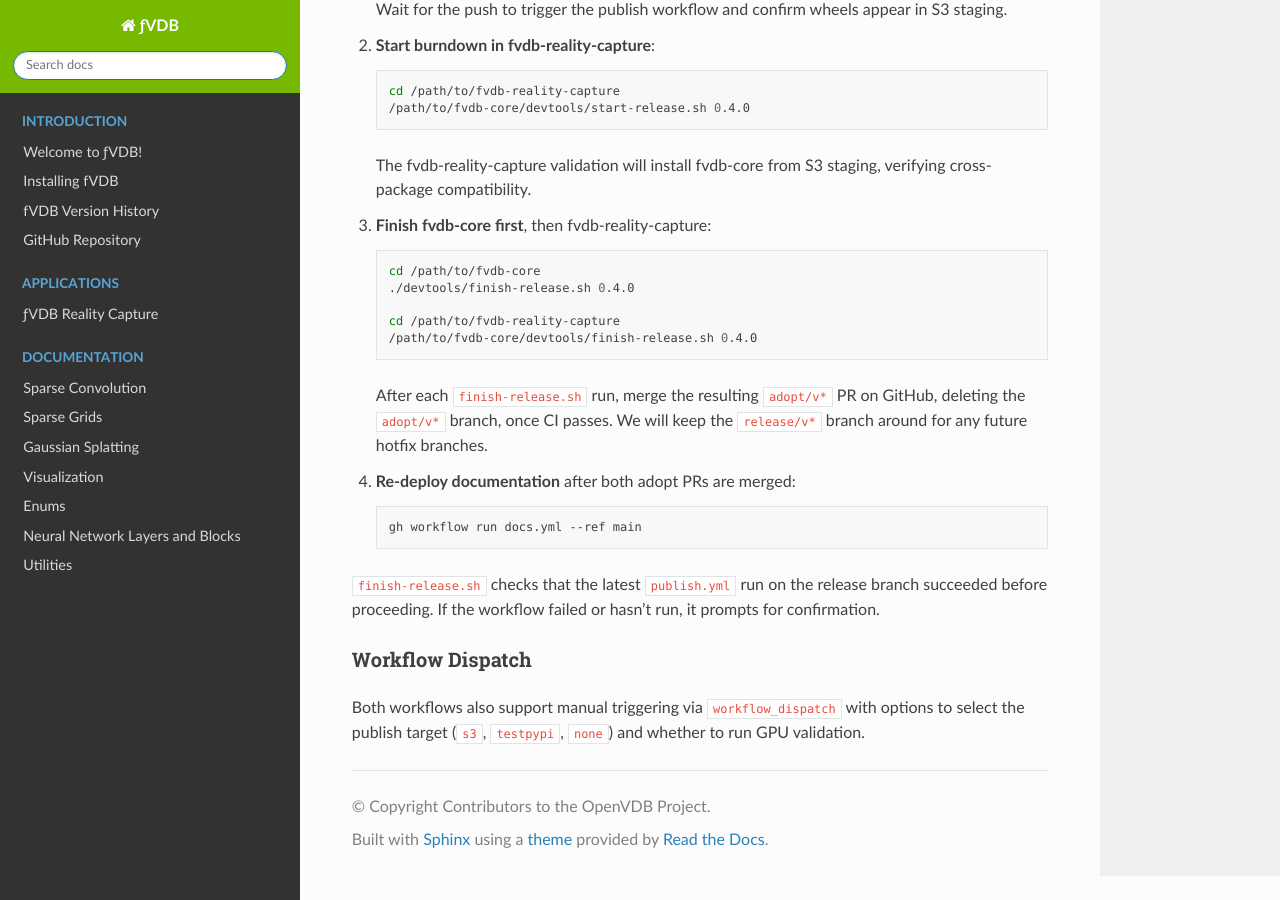
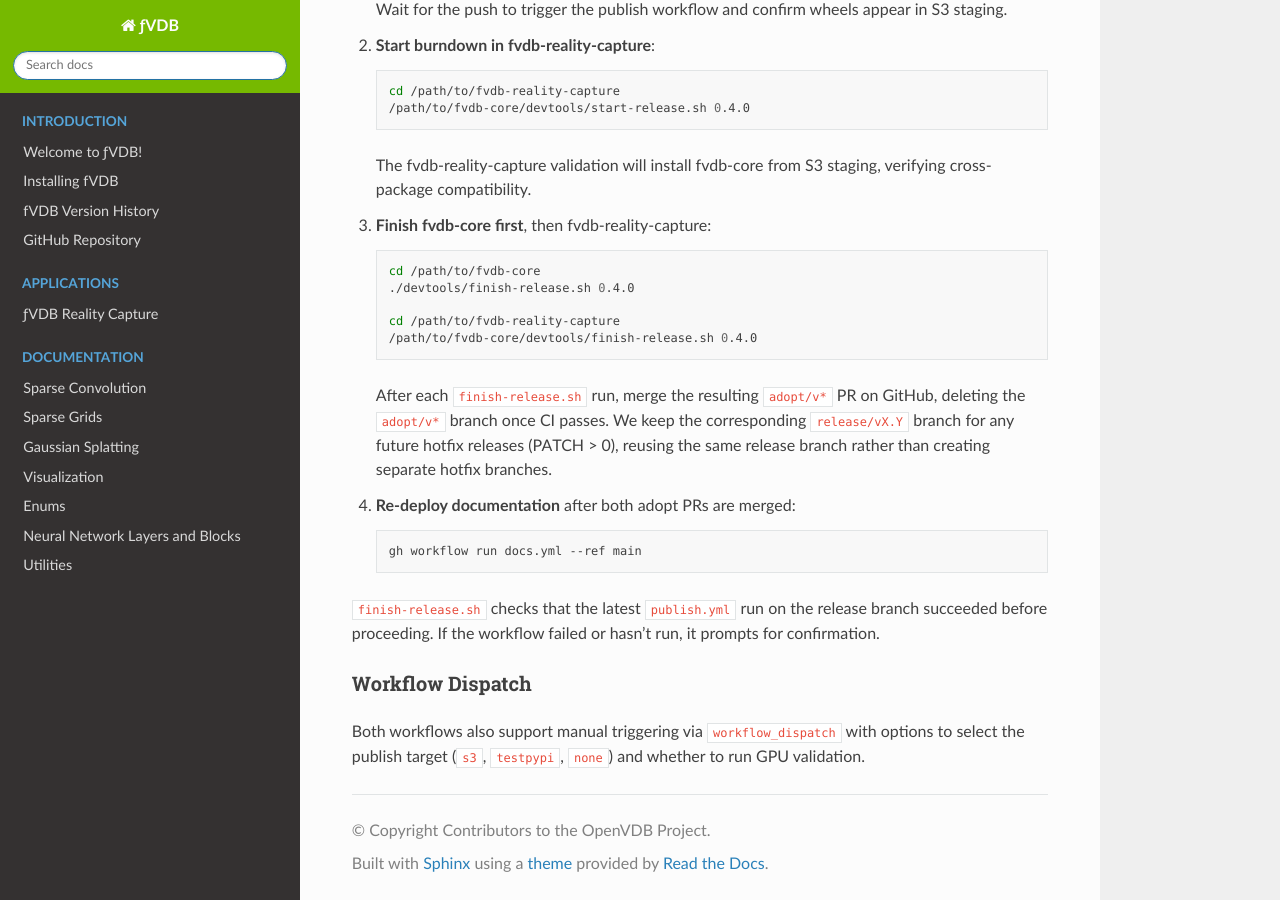
Before and after one commit to openvdb/fvdb-core, a Sphinx documentation site: the page built from docs/release-process.md, in a window 1280 px wide and 900 px high, scrolled down 6397 px. Built offline with Sphinx 7.4.7 and the Read the Docs theme 3.1.0, drawn with Linux system fonts in a browser that asks for light colours; pages that are not in the unit, such as notebooks, are missing from menus.

Commit message:
Update docs/release-process.md
Co-authored-by: Copilot <175728472+Copilot@users.noreply.github.com>
Signed-off-by: Jonathan Swartz <jonathan@jswartz.info>

````diff
--- a/docs/release-process.md
+++ b/docs/release-process.md
@@ -293,8 +293,10 @@ is:
    ```
 
    After each `finish-release.sh` run, merge the resulting `adopt/v*` PR
-   on GitHub, deleting the `adopt/v*` branch, once CI passes.  We will keep
-   the `release/v*` branch around for any future hotfix branches.
+   on GitHub, deleting the `adopt/v*` branch once CI passes. We keep the
+   corresponding `release/vX.Y` branch for any future hotfix releases
+   (PATCH > 0), reusing the same release branch rather than creating
+   separate hotfix branches.
 
 4. **Re-deploy documentation** after both adopt PRs are merged:
    ```bash
````
